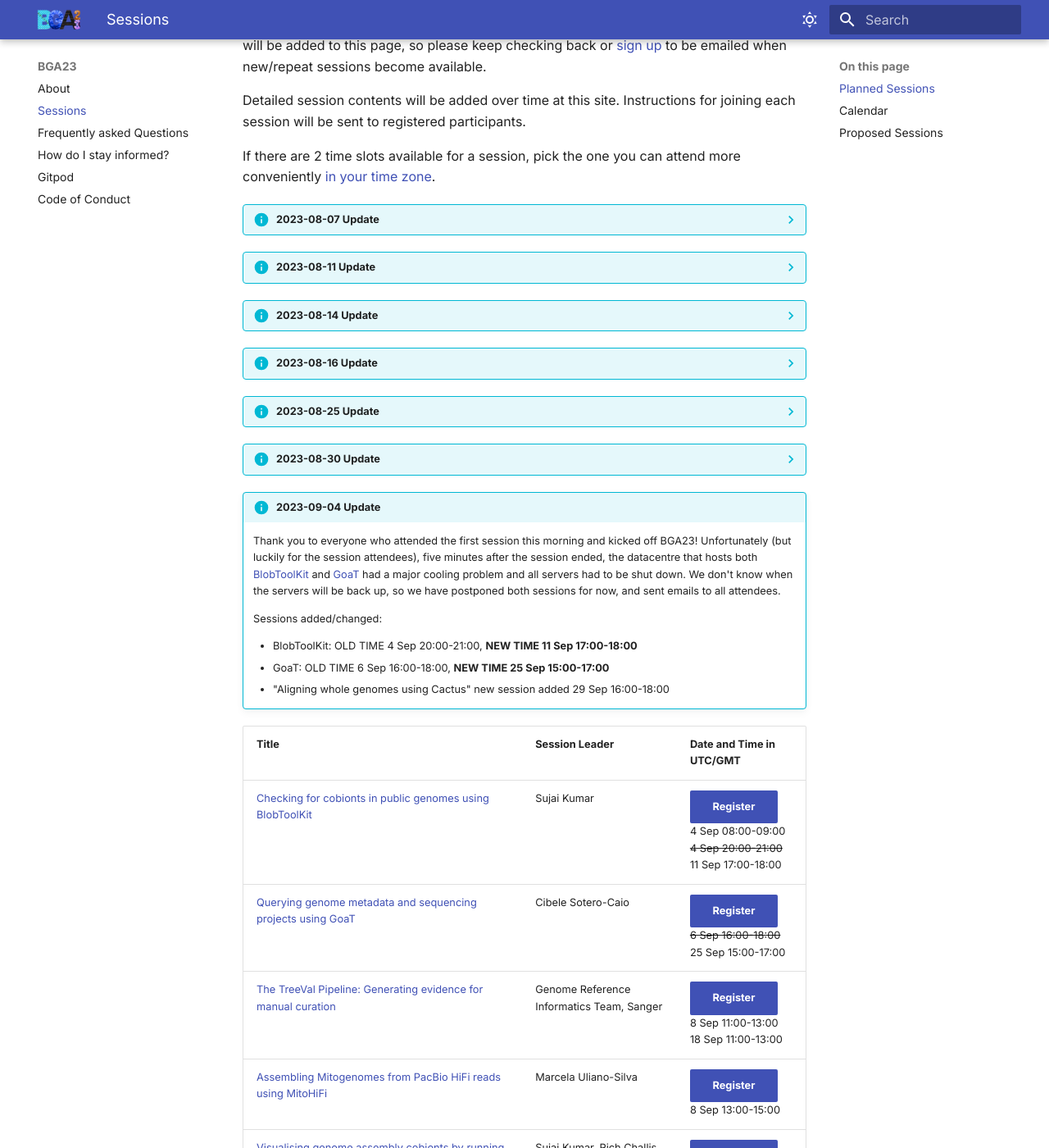
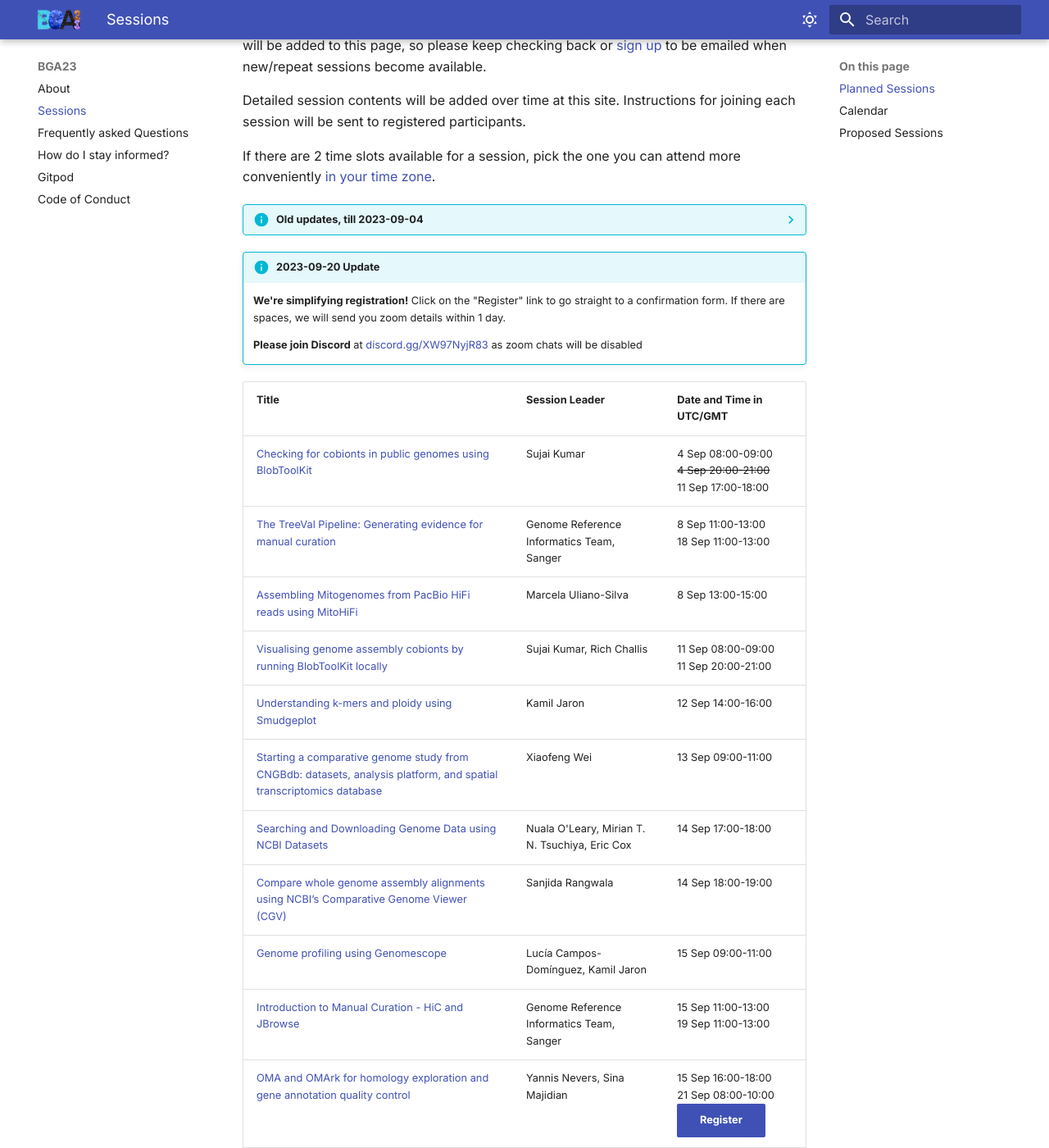
Before and after one commit to tol-training/tol-training.github.io, an MkDocs documentation site: the page built from docs/sessions.md, in a window 1280 px wide and 1400 px high, scrolled down 213 px. Shown: the whole window at 82% size. Built offline with MkDocs 1.6.1 and Material for MkDocs 9.7.7, drawn with Linux system fonts in a browser that asks for light colours; some of the changed text lies outside the part shown.

Commit message:
direct link

```diff
--- a/docs/sessions.md
+++ b/docs/sessions.md
@@ -11,10 +11,12 @@ Detailed session contents will be added over time at this site. Instructions for
 
 If there are 2 time slots available for a session, pick the one you can attend more conveniently [in your time zone](https://www.timeanddate.com/worldclock/meetingtime.html?iso=20230915&p1=224&p2=41&p3=45&p4=4&p5=37&p6=170&p7=176&p8=33&p9=240&p10=22){: target="_blank"}.
 
-??? info "**2023-08-07 Update**"
+??? info "Old updates, till 2023-09-04"
+
+    **2023-08-07 Update**
     The response to BGA23 has been OVERWHELMING! Thank you 🙏 **691 booked, 424 waitlisted** 🤯 Please keep signing up below as we are working with session leaders to add more slots (adding sessions, increasing slots per session, offering recordings with discord discussions, etc). Booked out sessions have a "Join Waitlist" button. Also do **[subscribe/follow](signup.md)** to be the first to be informed when slots open.
 
-??? info "**2023-08-11 Update**"
+    **2023-08-11 Update**
     We are notifying waitlisted participants today by email on how to book extra slots. If you have a confirmed slot already that you can no longer attend, please email tol-training at sanger.ac.uk with your order details so we can free up your slot for other waitlisted participants. Thank you!
 
     Sessions added/changed:
@@ -73,36 +75,41 @@ If there are 2 time slots available for a session, pick the one you can attend m
     - GoaT: OLD TIME 6 Sep 16:00-18:00, **NEW TIME 25 Sep 15:00-17:00**
     - "Aligning whole genomes using Cactus" new session added 29 Sep 16:00-18:00
 
+!!! info "2023-09-20 Update"
+
+    **We're simplifying registration!** Click on the "Register" link to go straight to a confirmation form. If there are spaces, we will send you zoom details within 1 day.
+
+    **Please join Discord** at [discord.gg/XW97NyjR83](https://discord.gg/XW97NyjR83) as zoom chats will be disabled
 
 | Title | Session Leader | Date and Time in UTC/GMT |
 |-------|----------------|--------------------------|
-| [Checking for cobionts in public genomes using BlobToolKit](https://bga23.org/btk-view) | Sujai Kumar | [Register](https://buytickets.at/bga23/973209){ : target="_blank" .md-button .md-button--primary }<br/>4 Sep 08:00-09:00<br/>~~4 Sep 20:00-21:00~~<br/>11 Sep 17:00-18:00 |
-| [Querying genome metadata and sequencing projects using GoaT](https://bga23.org/goat) | Cibele Sotero-Caio | [Register](https://buytickets.at/bga23/973002){ : target="_blank" .md-button .md-button--primary }<br/>~~6 Sep 16:00-18:00~~<br/>25 Sep 15:00-17:00 |
-| [The TreeVal Pipeline: Generating evidence for manual curation](https://bga23.org/treeval-curation) | Genome Reference Informatics Team, Sanger | [Register](https://buytickets.at/bga23/973202){ : target="_blank" .md-button .md-button--primary }<br/>8 Sep 11:00-13:00<br/>18 Sep 11:00-13:00 |
-| [Assembling Mitogenomes from PacBio HiFi reads using MitoHiFi](https://bga23.org/MitoHiFi) | Marcela Uliano-Silva | [Register](https://buytickets.at/bga23/973171){ : target="_blank" .md-button .md-button--primary }<br/>8 Sep 13:00-15:00 |
-| [Visualising genome assembly cobionts by running BlobToolKit locally](https://bga23.org/btk-cli) | Sujai Kumar, Rich Challis | [Register](https://buytickets.at/bga23/973213){ : target="_blank" .md-button .md-button--primary }<br/>11 Sep 08:00-09:00<br/>11 Sep 20:00-21:00 |
-| [Understanding k-mers and ploidy using Smudgeplot](https://bga23.org/smudgeplot) | Kamil Jaron | [Register](https://buytickets.at/bga23/973117){ : target="_blank" .md-button .md-button--primary }<br/>12 Sep 14:00-16:00 |
-| [Starting a comparative genome study from CNGBdb: datasets, analysis platform, and spatial transcriptomics database](https://bga23.org/cngbdb) | Xiaofeng Wei | [Register](https://buytickets.at/bga23/980802){ : target="_blank" .md-button .md-button--primary }<br/>13 Sep 09:00-11:00 |
-| [Searching and Downloading Genome Data using NCBI Datasets](https://bga23.org/ncbidatasets) | Nuala O'Leary, Mirian T. N. Tsuchiya, Eric Cox | [Register](https://buytickets.at/bga23/973214){ : target="_blank" .md-button .md-button--primary }<br/>14 Sep 17:00-18:00 |
-| [Compare whole genome assembly alignments using NCBI’s Comparative Genome Viewer (CGV)](https://bga23.org/ncbi-cgv) | Sanjida Rangwala | [Register](https://buytickets.at/bga23/973216){ : target="_blank" .md-button .md-button--primary }<br/>14 Sep 18:00-19:00 |
-| [Genome profiling using Genomescope](https://bga23.org/genomescope) | Lucía Campos-Domínguez, Kamil Jaron | [Register](https://buytickets.at/bga23/981915){ : target="_blank" .md-button .md-button--primary }<br/>15 Sep 09:00-11:00 |
-| [Introduction to Manual Curation - HiC and JBrowse](https://bga23.org/manual-curation) | Genome Reference Informatics Team, Sanger | [Register](https://buytickets.at/bga23/973204){ : target="_blank" .md-button .md-button--primary }<br/>15 Sep 11:00-13:00<br/>19 Sep 11:00-13:00 |
-| [OMA and OMArk for homology exploration and gene annotation quality control](https://bga23.org/oma-omark) | Yannis Nevers, Sina Majidian | [Register](https://buytickets.at/bga23/981722){ : target="_blank" .md-button .md-button--primary }<br/>15 Sep 16:00-18:00<br/>21 Sep 08:00-10:00 |
-| [Introduction to NextFlow for Genomics](https://bga23.org/nextflow-genomics) | Solenne Correard | [Register](https://buytickets.at/bga23/973982){ : target="_blank" .md-button .md-button--primary }<br/>19 Sep 19:00-21:00<br/>20 Sep 23:00-01:00<br/>26 Sep 16:00-18:00 |
-| [BUSCO - from QC to gene prediction and phylogenomics](https://bga23.org/busco) | Rob Waterhouse | [Register](https://buytickets.at/bga23/973174){ : target="_blank" .md-button .md-button--primary }<br/>20 Sep 08:00-10:00<br/>20 Sep 17:00-19:00 |
-| [Classifying Transposable Elements with Earl Grey TE](https://bga23.org/earlgrey-te) | Tobias Baril | [Register](https://buytickets.at/bga23/973218){ : target="_blank" .md-button .md-button--primary }<br/>21 Sep 12:00-14:00 |
-| [Assembling Genomes with the VGP-Galaxy Pipeline](https://bga23.org/vgpgalaxy) | Delphine Lariviere | [Register](https://buytickets.at/bga23/973190){ : target="_blank" .md-button .md-button--primary }<br/>21 Sep 17:00-19:00 |
-| [Pangenome Assembly and Assessment using Minigraph and Bandage](https://bga23.org/pangenome){ : target="_blank" } | Zachary Cohen | [Register](https://buytickets.at/bga23/997151){ : target="_blank" .md-button .md-button--primary }<br/>21 Sep 20:00-22:00 |
-| [Gene prediction with BRAKER3](https://bga23.org/B3) | Katharina Hoff | [Register](https://buytickets.at/bga23/990880){ : target="_blank" .md-button .md-button--primary }<br/>22 Sep 08:00-10:00<br/>25 Sep 12:00-14:00 |
-| [Gfastar: a tool suite to assist genome assembly](https://bga23.org/gfastar) | Giulio Formenti, Cassidy Johnson | [Register](https://buytickets.at/bga23/973193){ : target="_blank" .md-button .md-button--primary }<br/>22 Sep 14:00-16:00 |
-| [Scalable telomere-to-telomere assembly with hifiasm](https://bga23.org/hifiasm-telomere) | Haoyu Cheng | [Register](https://buytickets.at/bga23/975629){ : target="_blank" .md-button .md-button--primary }<br/>22 Sep 17:00-18:00 |
-| [ENA Standards and Submission](https://bga23.org/ena-ebi-stands) | Maira Ihsan | [Register](https://buytickets.at/bga23/973225){ : target="_blank" .md-button .md-button--primary }<br/>25 Sep 09:00-11:00<br/>26 Sep 18:00-20:00 |
-| [ENA data retrieval and EMBL-EBI's Biodiversity Portals](https://bga23.org/enaebi-data/) | Alexey Sokolov, Joana Pauperio | [Register](https://buytickets.at/bga23/973223){ : target="_blank" .md-button .md-button--primary }<br/>26 Sep 09:00-10:00<br/>27 Sep 18:00-19:00 |
-| [Assess genome assemblies with Merqury](https://bga23.org/merqury) | Arang Rhie | [Register](https://buytickets.at/bga23/973198){ : target="_blank" .md-button .md-button--primary }<br/>26 Sep 12:00-14:00<br/>28 Sep 20:00-22:00 |
-| [EASEL (Efficient, Accurate, Scalable Eukaryotic modeLs): software for eukaryotic structural and functional genome annotation](https://bga23.org/easel-annotation) | Jill Wegrzyn, Cynthia Webster, Vidya Vuruputoor, Karl Fetter | [Register](https://buytickets.at/bga23/975736){ : target="_blank" .md-button .md-button--primary }<br/>27 Sep 13:00-15:00<br/>29 Sep 03:00-05:00 |
-| [Annotating genomes the Ensembl way: General Concepts and Background + A Case study: Annotating Fungal Genomes - The Challenges!](https://bga23.org/ensembl-annotation) | Leanne Haggerty, José G Pérez-Silva | [Register](https://buytickets.at/bga23/976019){ : target="_blank" .md-button .md-button--primary }<br/>28 Sep 12:00-14:00 |
-| [Annotating genomes the Ensembl way: Hands-on - From RNAseq reads to gene models](https://bga23.org/ensembl-annotation) | Leanne Haggerty, José G Pérez-Silva | [Register](https://buytickets.at/bga23/976020){ : target="_blank" .md-button .md-button--primary }<br/>28 Sep 14:00-16:00 |
-| [Aligning whole genomes using Cactus](https://bga23.org/cactus) | Chiara Bortoluzzi, Thiago A.L. Genez | [Register](https://buytickets.at/bga23/1000909){ : target="_blank" .md-button .md-button--primary }<br/>29 Sep 16:00-18:00 |
+| [Checking for cobionts in public genomes using BlobToolKit](https://bga23.org/btk-view) | Sujai Kumar | 4 Sep 08:00-09:00<br/>~~4 Sep 20:00-21:00~~<br/>11 Sep 17:00-18:00 |
+| [The TreeVal Pipeline: Generating evidence for manual curation](https://bga23.org/treeval-curation) | Genome Reference Informatics Team, Sanger | 8 Sep 11:00-13:00<br/>18 Sep 11:00-13:00 |
+| [Assembling Mitogenomes from PacBio HiFi reads using MitoHiFi](https://bga23.org/MitoHiFi) | Marcela Uliano-Silva | 8 Sep 13:00-15:00 |
+| [Visualising genome assembly cobionts by running BlobToolKit locally](https://bga23.org/btk-cli) | Sujai Kumar, Rich Challis | 11 Sep 08:00-09:00<br/>11 Sep 20:00-21:00 |
+| [Understanding k-mers and ploidy using Smudgeplot](https://bga23.org/smudgeplot) | Kamil Jaron | 12 Sep 14:00-16:00 |
+| [Starting a comparative genome study from CNGBdb: datasets, analysis platform, and spatial transcriptomics database](https://bga23.org/cngbdb) | Xiaofeng Wei | 13 Sep 09:00-11:00 |
+| [Searching and Downloading Genome Data using NCBI Datasets](https://bga23.org/ncbidatasets) | Nuala O'Leary, Mirian T. N. Tsuchiya, Eric Cox | 14 Sep 17:00-18:00 |
+| [Compare whole genome assembly alignments using NCBI’s Comparative Genome Viewer (CGV)](https://bga23.org/ncbi-cgv) | Sanjida Rangwala | 14 Sep 18:00-19:00 |
+| [Genome profiling using Genomescope](https://bga23.org/genomescope) | Lucía Campos-Domínguez, Kamil Jaron | 15 Sep 09:00-11:00 |
+| [Introduction to Manual Curation - HiC and JBrowse](https://bga23.org/manual-curation) | Genome Reference Informatics Team, Sanger | 15 Sep 11:00-13:00<br/>19 Sep 11:00-13:00 |
+| [OMA and OMArk for homology exploration and gene annotation quality control](https://bga23.org/oma-omark) | Yannis Nevers, Sina Majidian | 15 Sep 16:00-18:00<br/>21 Sep 08:00-10:00<br/>[Register](https://docs.google.com/forms/d/e/1FAIpQLSeSoJ0mNImSBvg1mmtnaluQ_iRzCTnGJZV_GdZHxjIlFM9EPg/viewform?usp=pp_url&entry.115230335=Thu+21+Sep,+08:00+UTC+-+OMA+and+OMArk+for+homology+exploration+and+gene+annotation+quality+control+-+https://BGA23.org/oma-omark+-+GITPOD){ : target="_blank" .md-button .md-button--primary } |
+| [Introduction to NextFlow for Genomics](https://bga23.org/nextflow-genomics) | Solenne Correard | 19 Sep 19:00-21:00<br/>20 Sep 23:00-01:00<br/>[Register](https://docs.google.com/forms/d/e/1FAIpQLSeSoJ0mNImSBvg1mmtnaluQ_iRzCTnGJZV_GdZHxjIlFM9EPg/viewform?usp=pp_url&entry.115230335=Wed+20+Sep,+23:00+UTC+-+Introduction+to+NextFlow+for+genomics+-+https://BGA23.org/nextflow-genomics+-+GITPOD){ : target="_blank" .md-button .md-button--primary }<br/>26 Sep 16:00-18:00<br/>[Register](https://docs.google.com/forms/d/e/1FAIpQLSeSoJ0mNImSBvg1mmtnaluQ_iRzCTnGJZV_GdZHxjIlFM9EPg/viewform?usp=pp_url&entry.115230335=Tue+26+Sep,+16:00+UTC+-+Introduction+to+NextFlow+for+genomics+-+https://BGA23.org/nextflow-genomics+-+GITPOD){ : target="_blank" .md-button .md-button--primary } |
+| [BUSCO - from QC to gene prediction and phylogenomics](https://bga23.org/busco) | Rob Waterhouse | 20 Sep 08:00-10:00<br/>20 Sep 17:00-19:00<br/>[Register](https://docs.google.com/forms/d/e/1FAIpQLSeSoJ0mNImSBvg1mmtnaluQ_iRzCTnGJZV_GdZHxjIlFM9EPg/viewform?usp=pp_url&entry.115230335=Wed+20+Sep,+17:00+UTC+-+BUSCO+-+from+QC+to+gene+prediction+and+phylogenomics+-+https://BGA23.org/busco+-+GITPOD){ : target="_blank" .md-button .md-button--primary } |
+| [Classifying Transposable Elements with Earl Grey TE](https://bga23.org/earlgrey-te) | Tobias Baril | 21 Sep 12:00-14:00<br/>[Register](https://docs.google.com/forms/d/e/1FAIpQLSeSoJ0mNImSBvg1mmtnaluQ_iRzCTnGJZV_GdZHxjIlFM9EPg/viewform?usp=pp_url&entry.115230335=Thu+21+Sep,+12:00+UTC+-+Classifying+Transposable+Elements+with+Earl+Grey+TE+-+https://BGA23.org/earlgrey-te+-+GITPOD){ : target="_blank" .md-button .md-button--primary } |
+| [Assembling Genomes with the VGP-Galaxy Pipeline](https://bga23.org/vgpgalaxy) | Delphine Lariviere | 21 Sep 17:00-19:00<br/>[Register](https://docs.google.com/forms/d/e/1FAIpQLSe8TdxFr7yoy4BqObeHXHjoF6XM-t7URgF28rIpOyCxXtI5aQ/viewform?usp=pp_url&entry.115230335=Thu+21+Sep,+17:00+UTC+-+Assembling+Genomes+with+the+VGP-Galaxy+Pipeline+-+https://BGA23.org/vgpgalaxy){ : target="_blank" .md-button .md-button--primary } |
+| [Pangenome Assembly and Assessment using Minigraph and Bandage](https://bga23.org/pangenome){ : target="_blank" } | Zachary Cohen | 21 Sep 20:00-22:00<br/>[Register](https://docs.google.com/forms/d/e/1FAIpQLSeSoJ0mNImSBvg1mmtnaluQ_iRzCTnGJZV_GdZHxjIlFM9EPg/viewform?usp=pp_url&entry.115230335=Thu+21+Sep,+20:00+UTC+-+Pangenomic+Assembly+and+Assessment+using+Minigraph+and+Bandage+-+https://BGA23.org/pangenome+-+GITPOD){ : target="_blank" .md-button .md-button--primary } |
+| [Gene prediction with BRAKER3](https://bga23.org/B3) | Katharina Hoff | 22 Sep 08:00-10:00<br/>[Register](https://docs.google.com/forms/d/e/1FAIpQLSeSoJ0mNImSBvg1mmtnaluQ_iRzCTnGJZV_GdZHxjIlFM9EPg/viewform?usp=pp_url&entry.115230335=Fri+22+Sep,+08:00+UTC+-+Gene+prediction+with+BRAKER3+-+https://BGA23.org/B3+-+GITPOD){ : target="_blank" .md-button .md-button--primary }<br/>25 Sep 12:00-14:00<br/>[Register](https://docs.google.com/forms/d/e/1FAIpQLSeSoJ0mNImSBvg1mmtnaluQ_iRzCTnGJZV_GdZHxjIlFM9EPg/viewform?usp=pp_url&entry.115230335=Mon+25+Sep,+12:00+UTC+-+Gene+prediction+with+BRAKER3+-+https://BGA23.org/B3+-+GITPOD){ : target="_blank" .md-button .md-button--primary } |
+| [Gfastar: a tool suite to assist genome assembly](https://bga23.org/gfastar) | Giulio Formenti, Cassidy Johnson | 22 Sep 14:00-16:00[Register](https://docs.google.com/forms/d/e/1FAIpQLSeSoJ0mNImSBvg1mmtnaluQ_iRzCTnGJZV_GdZHxjIlFM9EPg/viewform?usp=pp_url&entry.115230335=Fri+22+Sep,+14:00+UTC+-+Gfastar:+a+tool+suite+to+assist+genome+assembly+-+https://BGA23.org/gfastar+-+GITPOD){ : target="_blank" .md-button .md-button--primary } |
+| [Scalable telomere-to-telomere assembly with hifiasm](https://bga23.org/hifiasm-telomere) | Haoyu Cheng | 22 Sep 17:00-18:00[Register](https://docs.google.com/forms/d/e/1FAIpQLSeSoJ0mNImSBvg1mmtnaluQ_iRzCTnGJZV_GdZHxjIlFM9EPg/viewform?usp=pp_url&entry.115230335=Fri+22+Sep,+17:00+UTC+-+Scalable+telomere-to-telomere+assembly+with+hifiasm+-+https://BGA23.org/hifiasm-telomere+-+GITPOD){ : target="_blank" .md-button .md-button--primary } |
+| [ENA Standards and Submission](https://bga23.org/ena-ebi-stands) | Maira Ihsan | 25 Sep 09:00-11:00<br/>[Register](https://docs.google.com/forms/d/e/1FAIpQLSeSoJ0mNImSBvg1mmtnaluQ_iRzCTnGJZV_GdZHxjIlFM9EPg/viewform?usp=pp_url&entry.115230335=Mon+25+Sep,+09:00+UTC+-+ENA+Standards+and+Submission+-+https://BGA23.org/ena-ebi-stands+-+GITPOD){ : target="_blank" .md-button .md-button--primary }<br/>26 Sep 18:00-20:00<br/>[Register](https://docs.google.com/forms/d/e/1FAIpQLSeSoJ0mNImSBvg1mmtnaluQ_iRzCTnGJZV_GdZHxjIlFM9EPg/viewform?usp=pp_url&entry.115230335=Tue+26+Sep,+18:00+UTC+-+ENA+Standards+and+Submission+-+https://BGA23.org/ena-ebi-stands+-+GITPOD){ : target="_blank" .md-button .md-button--primary } |
+| [Querying genome metadata and sequencing projects using GoaT](https://bga23.org/goat) | Cibele Sotero-Caio | ~~6 Sep 16:00-18:00~~<br/>25 Sep 15:00-17:00[Register](https://docs.google.com/forms/d/e/1FAIpQLSe8TdxFr7yoy4BqObeHXHjoF6XM-t7URgF28rIpOyCxXtI5aQ/viewform?usp=pp_url&entry.115230335=Mon+25+Sep,+15:00+UTC+-+Querying+genome+metadata+and+sequencing+projects+using+GoaT+-+https://BGA23.org/goat){ : target="_blank" .md-button .md-button--primary } |
+| [ENA data retrieval and EMBL-EBI's Biodiversity Portals](https://bga23.org/enaebi-data/) | Alexey Sokolov, Joana Pauperio | 26 Sep 09:00-10:00<br/>[Register](https://docs.google.com/forms/d/e/1FAIpQLSe8TdxFr7yoy4BqObeHXHjoF6XM-t7URgF28rIpOyCxXtI5aQ/viewform?usp=pp_url&entry.115230335=Tue+26+Sep,+09:00+UTC+-+ENA+data+retrieval+and+EMBL-EBI's+Biodiversity+Portals+-+https://BGA23.org/enaebi-data){ : target="_blank" .md-button .md-button--primary }<br/>27 Sep 18:00-19:00<br/>[Register](https://docs.google.com/forms/d/e/1FAIpQLSe8TdxFr7yoy4BqObeHXHjoF6XM-t7URgF28rIpOyCxXtI5aQ/viewform?usp=pp_url&entry.115230335=Wed+27+Sep,+18:00+UTC+-+ENA+data+retrieval+and+EMBL-EBI's+Biodiversity+Portals+-+https://BGA23.org/enaebi-data){ : target="_blank" .md-button .md-button--primary } |
+| [Assess genome assemblies with Merqury](https://bga23.org/merqury) | Arang Rhie | 26 Sep 12:00-14:00<br/>[Register](https://docs.google.com/forms/d/e/1FAIpQLSeSoJ0mNImSBvg1mmtnaluQ_iRzCTnGJZV_GdZHxjIlFM9EPg/viewform?usp=pp_url&entry.115230335=Tue+26+Sep,+12:00+UTC+-+Assess+genome+assemblies+with+Merqury+-+https://BGA23.org/merqury+-+GITPOD){ : target="_blank" .md-button .md-button--primary }<br/>28 Sep 20:00-22:00<br/>[Register](https://docs.google.com/forms/d/e/1FAIpQLSeSoJ0mNImSBvg1mmtnaluQ_iRzCTnGJZV_GdZHxjIlFM9EPg/viewform?usp=pp_url&entry.115230335=Thu+28+Sep,+20:00+UTC+-+Assess+genome+assemblies+with+Merqury+-+https://BGA23.org/merqury+-+GITPOD){ : target="_blank" .md-button .md-button--primary } |
+| [EASEL (Efficient, Accurate, Scalable Eukaryotic modeLs): software for eukaryotic structural and functional genome annotation](https://bga23.org/easel-annotation) | Jill Wegrzyn, Cynthia Webster, Vidya Vuruputoor, Karl Fetter | 27 Sep 13:00-15:00<br/>[Register](https://docs.google.com/forms/d/e/1FAIpQLSe8TdxFr7yoy4BqObeHXHjoF6XM-t7URgF28rIpOyCxXtI5aQ/viewform?usp=pp_url&entry.115230335=Wed+27+Sep,+13:00+UTC+-+EASEL:+software+for+eukaryotic+structural+and+functional+genome+annotation+-+https://BGA23.org/easel-annotation){ : target="_blank" .md-button .md-button--primary }<br/>29 Sep 03:00-05:00<br/>[Register](https://docs.google.com/forms/d/e/1FAIpQLSe8TdxFr7yoy4BqObeHXHjoF6XM-t7URgF28rIpOyCxXtI5aQ/viewform?usp=pp_url&entry.115230335=Fri+29+Sep,+03:00+UTC+-+EASEL:+software+for+eukaryotic+structural+and+functional+genome+annotation+-+https://BGA23.org/easel-annotation+-){ : target="_blank" .md-button .md-button--primary } |
+| [Annotating genomes the Ensembl way: General Concepts and Background + A Case study: Annotating Fungal Genomes - The Challenges!](https://bga23.org/ensembl-annotation) | Leanne Haggerty, José G Pérez-Silva | 28 Sep 12:00-14:00[Register](https://docs.google.com/forms/d/e/1FAIpQLSe8TdxFr7yoy4BqObeHXHjoF6XM-t7URgF28rIpOyCxXtI5aQ/viewform?usp=pp_url&entry.115230335=Thu+28+Sep,+12:00+UTC+-+Annotating+genomes+the+Ensembl+way+-+General+concepts+%2B+Case+study+-+https://BGA23.org/ensembl-annotation){ : target="_blank" .md-button .md-button--primary } |
+| [Annotating genomes the Ensembl way: Hands-on - From RNAseq reads to gene models](https://bga23.org/ensembl-annotation) | Leanne Haggerty, José G Pérez-Silva | 28 Sep 14:00-16:00 [Register](https://docs.google.com/forms/d/e/1FAIpQLSeSoJ0mNImSBvg1mmtnaluQ_iRzCTnGJZV_GdZHxjIlFM9EPg/viewform?usp=pp_url&entry.115230335=Thu+28+Sep,+14:00+UTC+-+Annotating+genomes+the+Ensembl+way:+Hands+on+-+From+RNAseq+reads+to+gene+models+-+https://BGA23.org/ensembl-annotation+-+GITPOD){ : target="_blank" .md-button .md-button--primary }|
+| [Aligning whole genomes using Cactus](https://bga23.org/cactus) | Chiara Bortoluzzi, Thiago A.L. Genez | 29 Sep 16:00-18:00[Register](https://docs.google.com/forms/d/e/1FAIpQLSeSoJ0mNImSBvg1mmtnaluQ_iRzCTnGJZV_GdZHxjIlFM9EPg/viewform?usp=pp_url&entry.115230335=Fri+29+Sep,+16:00+UTC+-+Aligning+whole+genomes+using+Cactus+-+https://bga23.org/cactus+-+GITPOD){ : target="_blank" .md-button .md-button--primary } |
 
 ## Calendar
 
```
Also changed, not shown: other parts of docs/sessions.md (+5 -5 lines).
